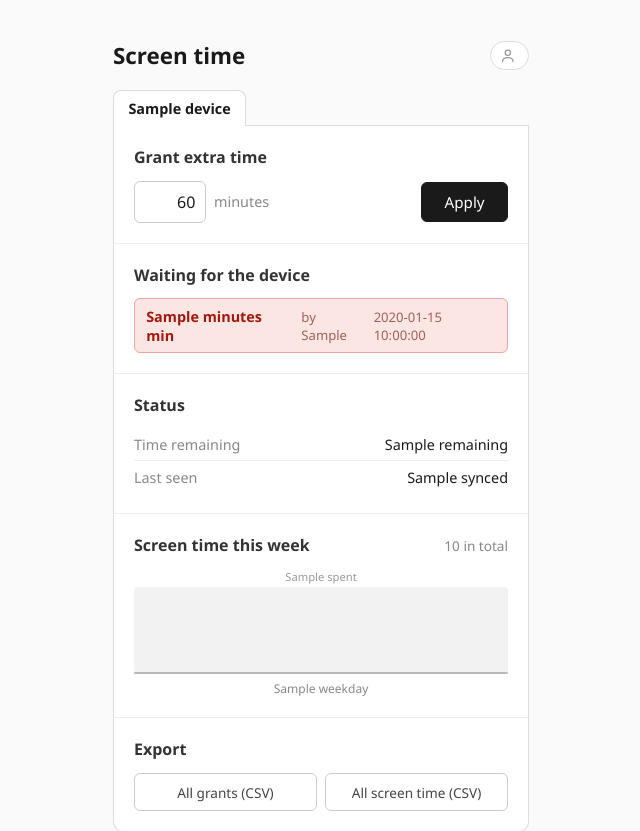
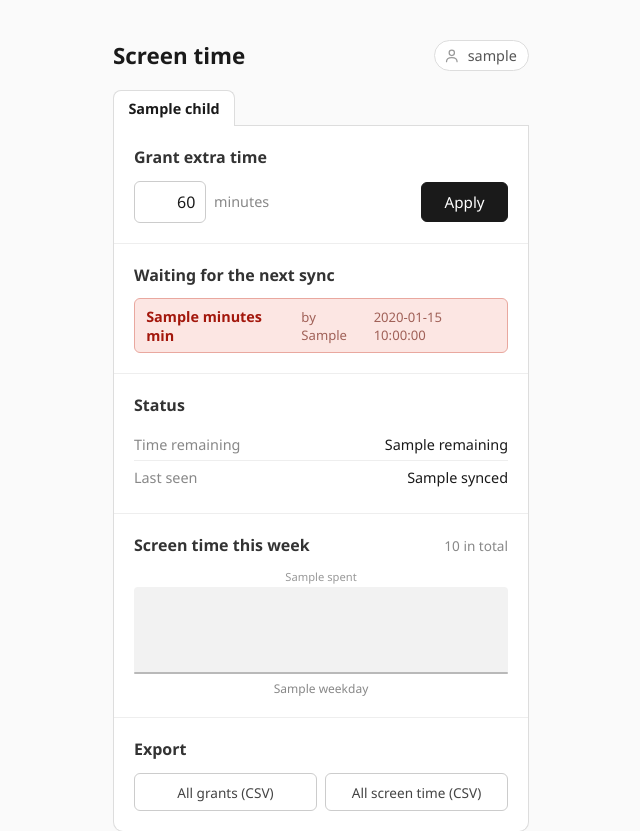
Before and after one commit to franp9am/child_control_windows, a FastAPI app: template server/templates/index.html in a window 1280 px wide. Shown: the top 831 px of the page, without its empty margins (319-959 px from the left). Run offline with FastAPI, Linux system fonts and the light colour scheme; the template is opened without the code that fills it: most values are stand-ins (such as "Sample title", 1, 10 or a date in 2020).

Commit message:
Name the schema after the domain: families, parents, children
The devices table never held a device. Its columns were id, family_id, name
and token, and the rows were always named after the kids -- elias, ester. The
name only looked right because there is one child per machine today, which
makes child, account and device indistinguishable. Supporting two kids on one
PC breaks that, so the noun has to be the one that owns the time budget.

users becomes parents for the same reason: it holds no credential (nginx's
htpasswd does), only which family a verified login belongs to, and every
comment in the file already called them parents.

  devices -> children, users -> parents, device_id -> child_id
  add_device.py -> add_child.py, add_user.py -> add_parent.py
  DEVICE_TOKEN_FILE -> CHILD_TOKEN_FILE, device_token.txt -> child_token.txt

Left alone on purpose: granted_by, which already names a role rather than a
type; the X-Remote-User header and the login column, which are nginx's
vocabulary and have to keep matching its config; and "last_tick (device
clock)", which really is the monitored machine's clock.

An installed machine will not find its old device_token.txt and install.ps1
will ask for the token again instead of offering to keep it.

Also carries an earlier uncommitted tidy-up of comments in install.ps1.

Co-Authored-By: Claude Fable 5 <noreply@anthropic.com>

```diff
--- a/config.py
+++ b/config.py
@@ -18,7 +18,7 @@ SECRET_FILE = DATA_DIR / "secret.txt"
 
 # The parent's server, e.g. "https://screentime.example.com"; empty disables all syncing.
 SERVER_URL = ""
-DEVICE_TOKEN_FILE = DATA_DIR / "device_token.txt"  # from add_device.py on the server
+CHILD_TOKEN_FILE = DATA_DIR / "child_token.txt"  # from add_child.py on the server
 APPLIED_GRANTS_FILE = DATA_DIR / "applied_grants.json"
 SYNC_TIMEOUT_SECONDS = 5  # a slow server must not stall the check loop
 
--- a/monitor.py
+++ b/monitor.py
@@ -339,7 +339,7 @@ def sync_with_server(data, datafile, now, settings) -> dict:
     the server changed them."""
     if not SERVER_URL:
         return settings
-    token = remote_sync.load_device_token()
+    token = remote_sync.load_child_token()
     if not token:
         return settings
 
--- a/server/add_user.py
+++ b/server/add_parent.py
@@ -16,18 +16,18 @@ def family_id(connection: sqlite3.Connection, family_name: str) -> int:
 
 def main() -> None:
     if len(sys.argv) != 3:
-        sys.exit("usage: python add_user.py <login> <family>")
+        sys.exit("usage: python add_parent.py <login> <family>")
     login, family_name = sys.argv[1], sys.argv[2]
     db.create_schema()
     connection = db.connect()
     try:
         with connection:
             connection.execute(
-                "INSERT INTO users (login, family_id) VALUES (?, ?)",
+                "INSERT INTO parents (login, family_id) VALUES (?, ?)",
                 (login, family_id(connection, family_name)),
             )
     except sqlite3.IntegrityError:
-        sys.exit(f"user {login!r} already exists")
+        sys.exit(f"parent {login!r} already exists")
     finally:
         connection.close()
     print(f"{login} added to family {family_name}")
--- a/server/app.py
+++ b/server/app.py
@@ -43,7 +43,7 @@ class SyncResponse(BaseModel):
 
 
 @dataclass
-class User:
+class Parent:
     id: int
     login: str
     family_id: int
@@ -106,14 +106,14 @@ def percent_of_tallest(seconds: int, tallest: int) -> int:
     return max(round(100 * seconds / tallest), 1)
 
 
-def last_week(connection: sqlite3.Connection, device_id: int) -> WeekUsage:
+def last_week(connection: sqlite3.Connection, child_id: int) -> WeekUsage:
     """Time spent on each of the last seven days, oldest first; missing days count as zero."""
     today = datetime.now(DISPLAY_TIMEZONE).date()
     days = [today - timedelta(days=offset) for offset in reversed(range(7))]
     rows = connection.execute(
         """SELECT date, time_spent_sec FROM status
-           WHERE device_id = :device_id AND date >= :first_day""",
-        {"device_id": device_id, "first_day": days[0].isoformat()},
+           WHERE child_id = :child_id AND date >= :first_day""",
+        {"child_id": child_id, "first_day": days[0].isoformat()},
     ).fetchall()
     spent_on = {row["date"]: row["time_spent_sec"] for row in rows}
     seconds_per_day = [max(spent_on.get(day.isoformat(), 0), 0) for day in days]
@@ -133,13 +133,13 @@ def last_week(connection: sqlite3.Connection, device_id: int) -> WeekUsage:
     )
 
 
-def last_seen(connection: sqlite3.Connection, device_id: int) -> LastSeenView | None:
+def last_seen(connection: sqlite3.Connection, child_id: int) -> LastSeenView | None:
     row = connection.execute(
         """SELECT remaining_sec, updated_at FROM status
-           WHERE device_id = :device_id
+           WHERE child_id = :child_id
            ORDER BY date DESC
            LIMIT 1""",
-        {"device_id": device_id},
+        {"child_id": child_id},
     ).fetchone()
     if row is None:
         return None
@@ -149,13 +149,13 @@ def last_seen(connection: sqlite3.Connection, device_id: int) -> LastSeenView |
     )
 
 
-def pending_grants(connection: sqlite3.Connection, device_id: int) -> list[GrantView]:
+def pending_grants(connection: sqlite3.Connection, child_id: int) -> list[GrantView]:
     rows = connection.execute(
-        """SELECT grants.seconds, grants.created_at, users.login FROM grants
-           JOIN users ON users.id = grants.granted_by
-           WHERE grants.device_id = :device_id AND grants.acked_at IS NULL
+        """SELECT grants.seconds, grants.created_at, parents.login FROM grants
+           JOIN parents ON parents.id = grants.granted_by
+           WHERE grants.child_id = :child_id AND grants.acked_at IS NULL
            ORDER BY grants.id DESC""",
-        {"device_id": device_id},
+        {"child_id": child_id},
     ).fetchall()
     return [
         GrantView(
@@ -179,29 +179,29 @@ def csv_download(filename: str, header: list[str], rows: list[list]) -> Response
     )
 
 
-def export_filename(device_name: str, table: str) -> str:
-    """Device names are free text, so keep only what is safe in a header and a filename."""
-    return f"{re.sub(r'[^A-Za-z0-9]+', '-', device_name).strip('-') or 'device'}-{table}.csv"
+def export_filename(child_name: str, table: str) -> str:
+    """Child names are free text, so keep only what is safe in a header and a filename."""
+    return f"{re.sub(r'[^A-Za-z0-9]+', '-', child_name).strip('-') or 'child'}-{table}.csv"
 
 
-def devices_in_family(connection: sqlite3.Connection, family_id: int) -> list[sqlite3.Row]:
+def children_in_family(connection: sqlite3.Connection, family_id: int) -> list[sqlite3.Row]:
     return connection.execute(
-        "SELECT id, name FROM devices WHERE family_id = :family_id ORDER BY id",
+        "SELECT id, name FROM children WHERE family_id = :family_id ORDER BY id",
         {"family_id": family_id},
     ).fetchall()
 
 
-def require_device_in_family(
-    connection: sqlite3.Connection, device_id: int, family_id: int
+def require_child_in_family(
+    connection: sqlite3.Connection, child_id: int, family_id: int
 ) -> sqlite3.Row:
-    """A device belonging to another family is indistinguishable from one that does not exist."""
-    device = connection.execute(
-        "SELECT id, name FROM devices WHERE id = :device_id AND family_id = :family_id",
-        {"device_id": device_id, "family_id": family_id},
+    """A child belonging to another family is indistinguishable from one that does not exist."""
+    child = connection.execute(
+        "SELECT id, name FROM children WHERE id = :child_id AND family_id = :family_id",
+        {"child_id": child_id, "family_id": family_id},
     ).fetchone()
-    if device is None:
-        raise HTTPException(status_code=404, detail="unknown device")
-    return device
+    if child is None:
+        raise HTTPException(status_code=404, detail="unknown child")
+    return child
 
 
 db.create_schema()
@@ -210,7 +210,7 @@ app = FastAPI()
 templates = Jinja2Templates(directory=Path(__file__).parent / "templates")
 
 
-def current_user(request: Request) -> User:
+def current_parent(request: Request) -> Parent:
     """The only place that knows how a person proves who they are.
 
     nginx does the authenticating and passes the name it verified; swapping it
@@ -222,41 +222,41 @@ def current_user(request: Request) -> User:
     if not login:
         raise HTTPException(status_code=403, detail="request did not come through the proxy")
     connection = db.connect()
-    user = connection.execute(
-        "SELECT id, login, family_id FROM users WHERE login = :login", {"login": login}
+    parent = connection.execute(
+        "SELECT id, login, family_id FROM parents WHERE login = :login", {"login": login}
     ).fetchone()
     connection.close()
-    if user is None:
-        raise HTTPException(status_code=403, detail=f"no account for {login}")
-    return User(id=user["id"], login=user["login"], family_id=user["family_id"])
+    if parent is None:
+        raise HTTPException(status_code=403, detail=f"no parent for {login}")
+    return Parent(id=parent["id"], login=parent["login"], family_id=parent["family_id"])
 
 
-def authenticated_device_id(authorization: str) -> int:
+def authenticated_child_id(authorization: str) -> int:
     scheme, _, token = authorization.partition(" ")
     if scheme != "Bearer" or not token:
         raise HTTPException(status_code=401, detail="missing bearer token")
     connection = db.connect()
-    device = connection.execute(
-        "SELECT id FROM devices WHERE token = :token", {"token": token}
+    child = connection.execute(
+        "SELECT id FROM children WHERE token = :token", {"token": token}
     ).fetchone()
     connection.close()
-    if device is None:
+    if child is None:
         raise HTTPException(status_code=401, detail="unknown token")
-    return device["id"]
+    return child["id"]
 
 
 @app.post("/api/sync")
 def sync(http_request: Request, sync_request: SyncRequest) -> SyncResponse:
-    device_id = authenticated_device_id(http_request.headers.get("authorization", ""))
+    child_id = authenticated_child_id(http_request.headers.get("authorization", ""))
     now = datetime.now(timezone.utc).isoformat(timespec="seconds")
     connection = db.connect()
     with connection:
         connection.execute(
-            """INSERT INTO status (device_id, date, time_spent_sec, carryover_sec,
+            """INSERT INTO status (child_id, date, time_spent_sec, carryover_sec,
                                    granted_sec, remaining_sec, last_tick, updated_at)
-               VALUES (:device_id, :date, :time_spent_sec, :carryover_sec,
+               VALUES (:child_id, :date, :time_spent_sec, :carryover_sec,
                        :granted_sec, :remaining_sec, :last_tick, :updated_at)
-               ON CONFLICT (device_id, date) DO UPDATE SET
+               ON CONFLICT (child_id, date) DO UPDATE SET
                    time_spent_sec = :time_spent_sec,
                    carryover_sec = :carryover_sec,
                    granted_sec = :granted_sec,
@@ -264,7 +264,7 @@ def sync(http_request: Request, sync_request: SyncRequest) -> SyncResponse:
                    last_tick = :last_tick,
                    updated_at = :updated_at""",
             {
-                "device_id": device_id,
+                "child_id": child_id,
                 "date": sync_request.date,
                 "time_spent_sec": sync_request.time_spent_sec,
                 "carryover_sec": sync_request.carryover_sec,
@@ -276,17 +276,17 @@ def sync(http_request: Request, sync_request: SyncRequest) -> SyncResponse:
         )
         connection.executemany(
             """UPDATE grants SET acked_at = :now
-               WHERE id = :grant_id AND device_id = :device_id AND acked_at IS NULL""",
+               WHERE id = :grant_id AND child_id = :child_id AND acked_at IS NULL""",
             [
-                {"now": now, "grant_id": grant_id, "device_id": device_id}
+                {"now": now, "grant_id": grant_id, "child_id": child_id}
                 for grant_id in sync_request.applied_grant_ids
             ],
         )
         pending = connection.execute(
             """SELECT id, seconds FROM grants
-               WHERE device_id = :device_id AND acked_at IS NULL
+               WHERE child_id = :child_id AND acked_at IS NULL
                ORDER BY id""",
-            {"device_id": device_id},
+            {"child_id": child_id},
         ).fetchall()
     connection.close()
     return SyncResponse(
@@ -297,34 +297,34 @@ def sync(http_request: Request, sync_request: SyncRequest) -> SyncResponse:
 @app.get("/health")
 def health() -> dict[str, str]:
     connection = db.connect()
-    connection.execute("SELECT count(*) FROM devices").fetchone()
+    connection.execute("SELECT count(*) FROM children").fetchone()
     connection.close()
     return {"status": "ok"}
 
 
 @app.get("/")
-def index(request: Request, device_id: int | None = None) -> HTMLResponse:
-    user = current_user(request)
+def index(request: Request, child_id: int | None = None) -> HTMLResponse:
+    parent = current_parent(request)
     connection = db.connect()
-    devices = devices_in_family(connection, user.family_id)
-    selected_device = next(
-        (device for device in devices if device["id"] == device_id),
-        devices[0] if devices else None,
+    children = children_in_family(connection, parent.family_id)
+    selected_child = next(
+        (child for child in children if child["id"] == child_id),
+        children[0] if children else None,
     )
-    if selected_device is None:
+    if selected_child is None:
         waiting, status, week = [], None, None
     else:
-        waiting = pending_grants(connection, selected_device["id"])
-        status = last_seen(connection, selected_device["id"])
-        week = last_week(connection, selected_device["id"])
+        waiting = pending_grants(connection, selected_child["id"])
+        status = last_seen(connection, selected_child["id"])
+        week = last_week(connection, selected_child["id"])
     connection.close()
     return templates.TemplateResponse(
         request,
         "index.html",
         {
-            "user": user,
-            "devices": devices,
-            "selected_device": selected_device,
+            "parent": parent,
+            "children": children,
+            "selected_child": selected_child,
             "pending_grants": waiting,
             "last_seen": status,
             "week": week,
@@ -367,53 +367,53 @@ def logout(request: Request) -> RedirectResponse:
 
 @app.post("/grants")
 async def create_grant(request: Request) -> RedirectResponse:
-    user = current_user(request)
+    parent = current_parent(request)
     form = await request.form()
     try:
-        device_id = int(form["device_id"])
+        child_id = int(form["child_id"])
         seconds = int(form["minutes"]) * 60
     except (KeyError, ValueError):
-        raise HTTPException(status_code=400, detail="device_id and minutes must be whole numbers")
+        raise HTTPException(status_code=400, detail="child_id and minutes must be whole numbers")
     created_at = datetime.now(timezone.utc).isoformat(timespec="seconds")
     connection = db.connect()
     try:
-        require_device_in_family(connection, device_id, user.family_id)
+        require_child_in_family(connection, child_id, parent.family_id)
         with connection:
             connection.execute(
-                """INSERT INTO grants (device_id, granted_by, seconds, created_at)
-                   VALUES (:device_id, :granted_by, :seconds, :created_at)""",
+                """INSERT INTO grants (child_id, granted_by, seconds, created_at)
+                   VALUES (:child_id, :granted_by, :seconds, :created_at)""",
                 {
-                    "device_id": device_id,
-                    "granted_by": user.id,
+                    "child_id": child_id,
+                    "granted_by": parent.id,
                     "seconds": seconds,
                     "created_at": created_at,
                 },
             )
     finally:
         connection.close()
-    target = request.url_for("index").include_query_params(device_id=device_id)
+    target = request.url_for("index").include_query_params(child_id=child_id)
     return RedirectResponse(str(target), status_code=303)
 
 
 @app.get("/export/grants")
-def export_grants(request: Request, device_id: int) -> Response:
-    user = current_user(request)
+def export_grants(request: Request, child_id: int) -> Response:
+    parent = current_parent(request)
     connection = db.connect()
     try:
-        device_name = require_device_in_family(connection, device_id, user.family_id)["name"]
+        child_name = require_child_in_family(connection, child_id, parent.family_id)["name"]
         rows = connection.execute(
-            """SELECT grants.id, grants.seconds, grants.created_at, grants.acked_at, users.login
+            """SELECT grants.id, grants.seconds, grants.created_at, grants.acked_at, parents.login
                FROM grants
-               JOIN users ON users.id = grants.granted_by
-               WHERE grants.device_id = :device_id
+               JOIN parents ON parents.id = grants.granted_by
+               WHERE grants.child_id = :child_id
                ORDER BY grants.id""",
-            {"device_id": device_id},
+            {"child_id": child_id},
         ).fetchall()
     finally:
         connection.close()
     zone = DISPLAY_TIMEZONE.key
     return csv_download(
-        filename=export_filename(device_name, "grants"),
+        filename=export_filename(child_name, "grants"),
         header=["id", "minutes", "granted by", f"created ({zone})", f"applied ({zone})"],
         rows=[
             [
@@ -429,24 +429,24 @@ def export_grants(request: Request, device_id: int) -> Response:
 
 
 @app.get("/export/screen-time")
-def export_screen_time(request: Request, device_id: int) -> Response:
-    user = current_user(request)
+def export_screen_time(request: Request, child_id: int) -> Response:
+    parent = current_parent(request)
     connection = db.connect()
     try:
-        device_name = require_device_in_family(connection, device_id, user.family_id)["name"]
+        child_name = require_child_in_family(connection, child_id, parent.family_id)["name"]
         rows = connection.execute(
             """SELECT date, time_spent_sec, carryover_sec, granted_sec, remaining_sec,
                       last_tick, updated_at
                FROM status
-               WHERE device_id = :device_id
+               WHERE child_id = :child_id
                ORDER BY date""",
-            {"device_id": device_id},
+            {"child_id": child_id},
         ).fetchall()
     finally:
         connection.close()
     zone = DISPLAY_TIMEZONE.key
     return csv_download(
-        filename=export_filename(device_name, "screen-time"),
+        filename=export_filename(child_name, "screen-time"),
         header=[
             "date",
             "time_spent_sec",
--- a/server/templates/index.html
+++ b/server/templates/index.html
@@ -122,13 +122,13 @@
       <svg viewBox="0 0 24 24" aria-hidden="true">
         <circle cx="12" cy="8" r="3.6"></circle>
         <path d="M4.8 20c0-3.7 3.2-5.6 7.2-5.6s7.2 1.9 7.2 5.6"></path>
-      </svg>{{ user.login }}</a></h1>
+      </svg>{{ parent.login }}</a></h1>
 
-    {% if devices %}
+    {% if children %}
     <nav class="tabs">
-      {% for device in devices %}
-      <a class="tab {% if device.id == selected_device.id %}selected{% endif %}"
-         href="{{ url_for('index').include_query_params(device_id=device.id) }}">{{ device.name }}</a>
+      {% for child in children %}
+      <a class="tab {% if child.id == selected_child.id %}selected{% endif %}"
+         href="{{ url_for('index').include_query_params(child_id=child.id) }}">{{ child.name }}</a>
       {% endfor %}
     </nav>
 
@@ -136,7 +136,7 @@
       <div class="section">
         <h2>Grant extra time</h2>
         <form class="grant-form" method="post" action="{{ url_for('create_grant') }}">
-          <input type="hidden" name="device_id" value="{{ selected_device.id }}">
+          <input type="hidden" name="child_id" value="{{ selected_child.id }}">
           <input type="number" name="minutes" step="1" value="60" required>
           <span class="unit">minutes</span>
           <button type="submit">Apply</button>
@@ -145,7 +145,7 @@
 
       {% if pending_grants %}
       <div class="section">
-        <h2>Waiting for the device</h2>
+        <h2>Waiting for the next sync</h2>
         <ul class="grants">
           {% for grant in pending_grants %}
           <li>
@@ -172,7 +172,7 @@
           </tr>
         </table>
         {% else %}
-        <p class="never">This device has never synced.</p>
+        <p class="never">Nothing has synced for this child yet.</p>
         {% endif %}
       </div>
 
@@ -198,13 +198,13 @@
       <div class="section">
         <h2>Export</h2>
         <div class="export">
-          <a href="{{ url_for('export_grants').include_query_params(device_id=selected_device.id) }}">All grants (CSV)</a>
-          <a href="{{ url_for('export_screen_time').include_query_params(device_id=selected_device.id) }}">All screen time (CSV)</a>
+          <a href="{{ url_for('export_grants').include_query_params(child_id=selected_child.id) }}">All grants (CSV)</a>
+          <a href="{{ url_for('export_screen_time').include_query_params(child_id=selected_child.id) }}">All screen time (CSV)</a>
         </div>
       </div>
     </div>
     {% else %}
-    <p class="empty">No devices in your family yet. Add one with <code>add_device.py</code>.</p>
+    <p class="empty">No children in your family yet. Add one with <code>add_child.py</code>.</p>
     {% endif %}
   </div>
   <script>
```
Also changed, not shown: remote_sync.py (+5 -5 lines), server/add_child.py (renamed from server/add_device.py, +4 -4 lines), server/db.py (+6 -6 lines), README.md, 1 other file.
